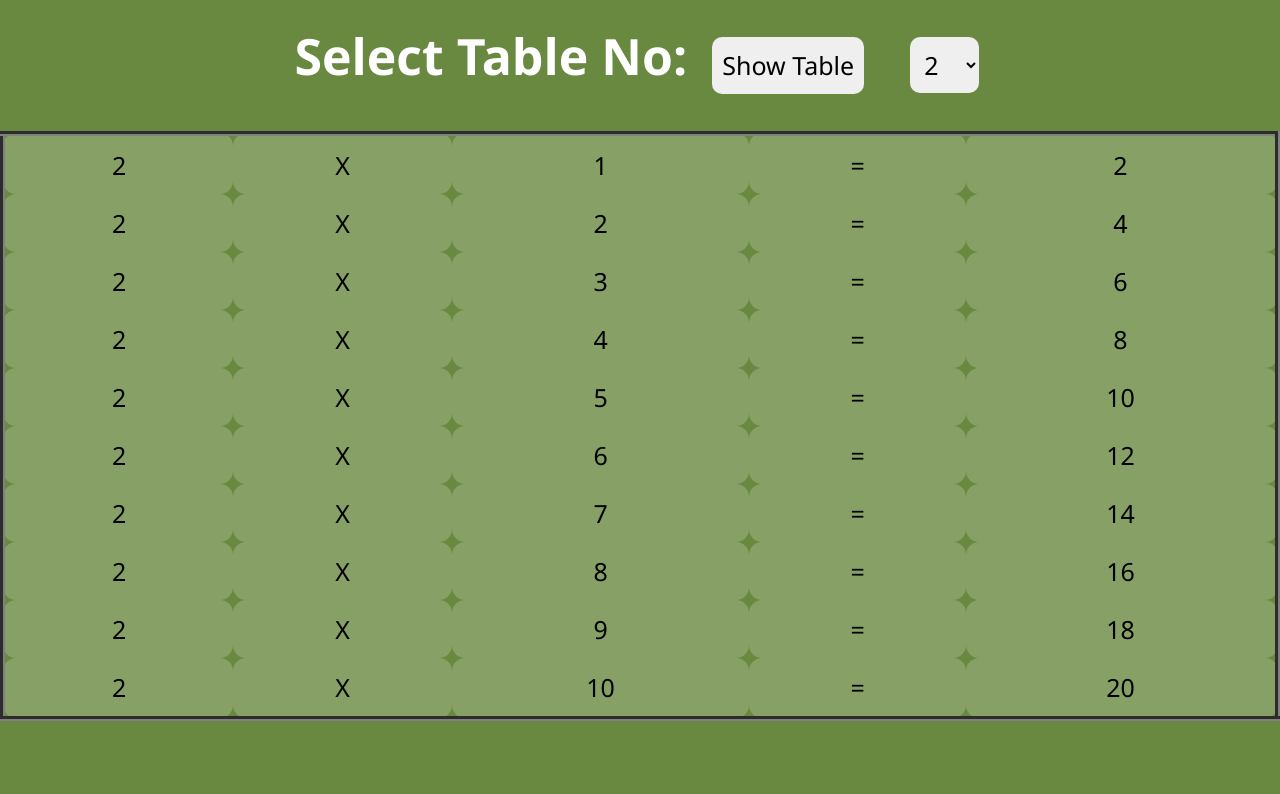
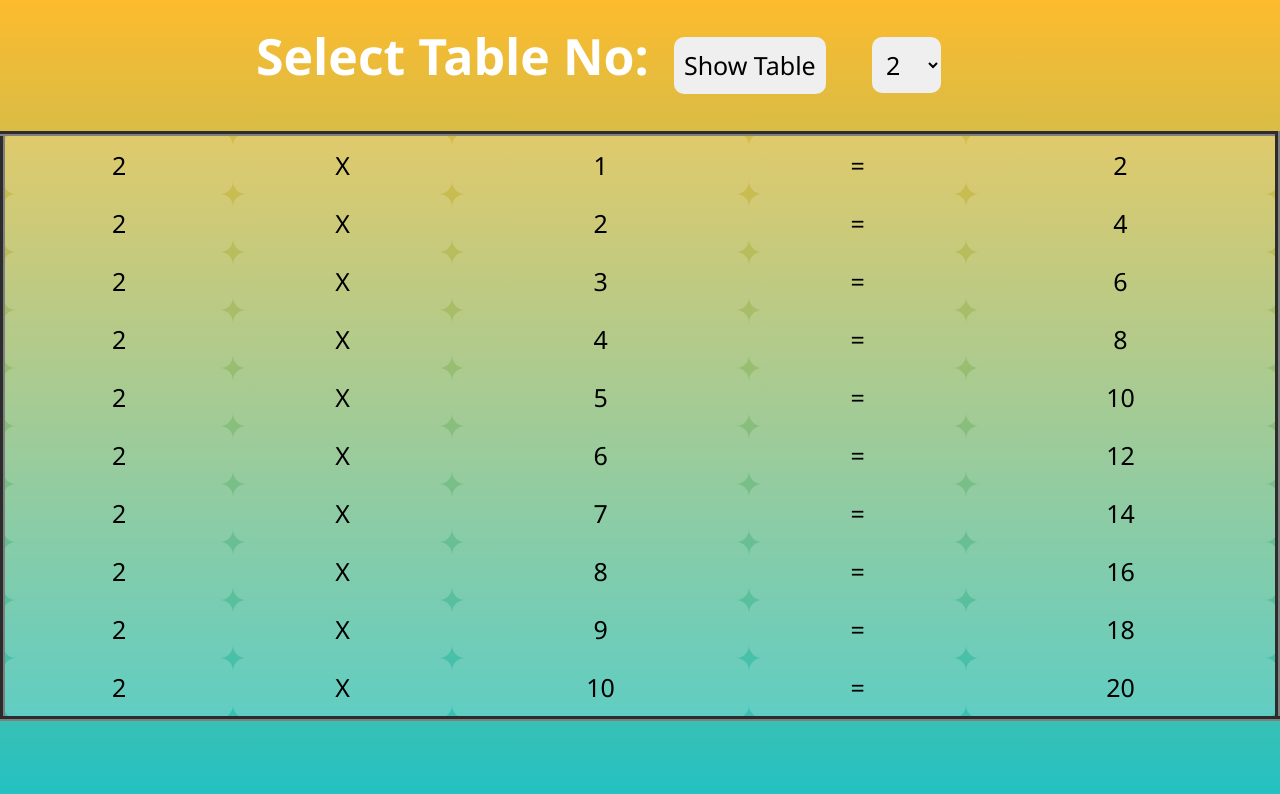
Before and after one commit to Dalip275/Table, a plain HTML site: page index.html in a window 1280 px wide. Drawn offline with nearby package versions, Linux system fonts and the light colour scheme.

Commit message:
Add files via upload

```diff
--- a/css/style.css
+++ b/css/style.css
@@ -1,5 +1,6 @@
 body {
-    background-color: #698840;
+    background: #22C1C3;
+    background: linear-gradient(0deg, rgba(34, 193, 195, 1) 0%, rgba(253, 187, 45, 1) 100%);
     color: rgb(0, 0, 0);
     font-family: 'Segoe UI',sans-serif;
 }
@@ -7,7 +8,7 @@ body {
     display: inline-block;
     font-size:50px;
     margin-top: 2%;
-    margin-left: 23%;
+    margin-left: 20%;
     font-weight: 700;
     color: #fff;
 }
@@ -15,7 +16,6 @@ body {
     width:100%;
     border-collapse: collapse;
     margin-top: 2%;
-
 }
 #showarea th, #showarea td {
     padding: 12px;
```
